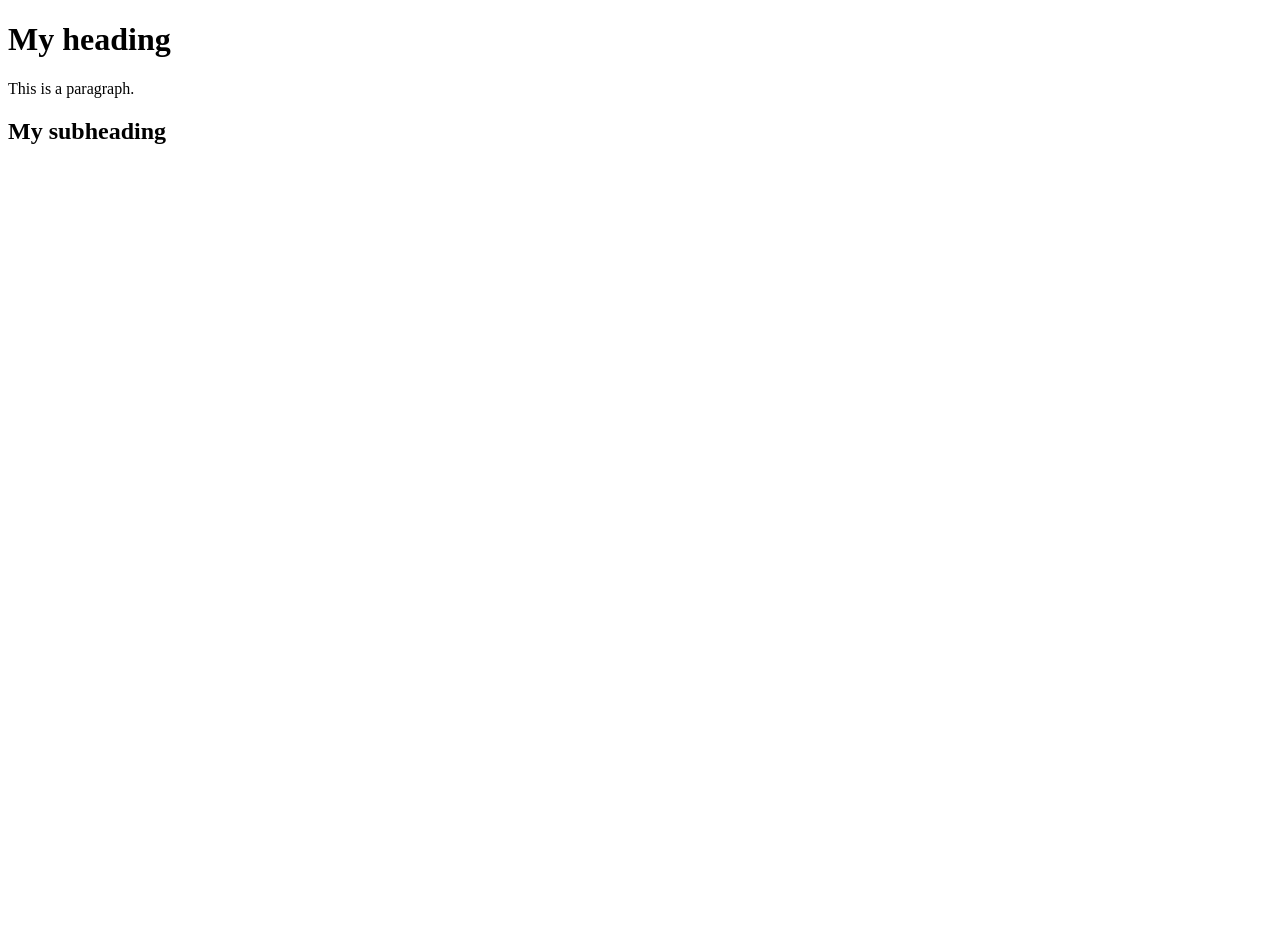
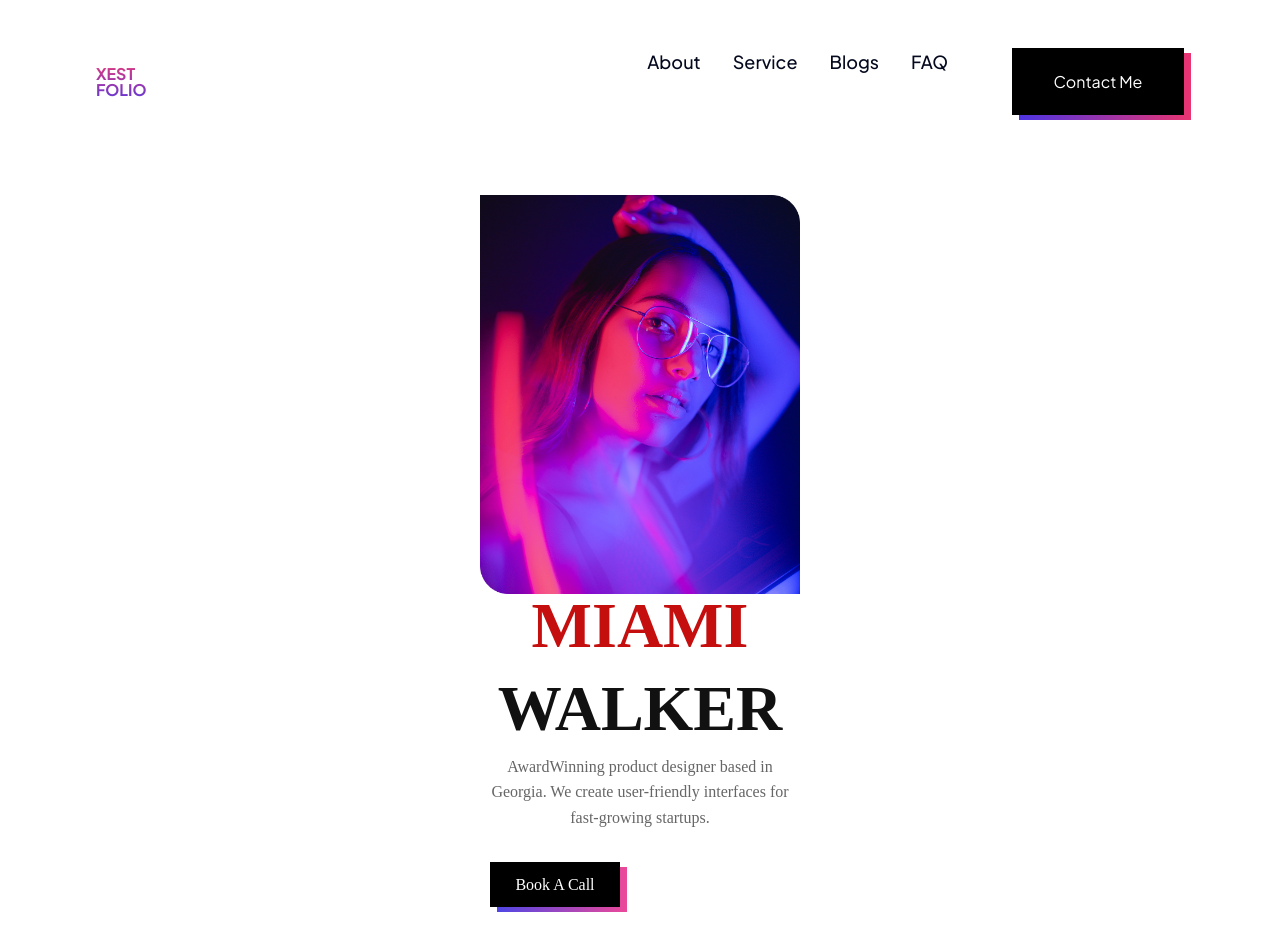
Before and after one commit to boatenganthony1995-cpu/Miami-Walker-design, a plain HTML site: page index.html in a window 1280 px wide. Before the commit the page ends 800 px from the top, so only its background shows below. Drawn offline with Linux system fonts and the light colour scheme.

Commit message:
update index.html, images, style.css, nav.css, hero.css

```diff
--- a/index.html
+++ b/index.html
@@ -3,11 +3,69 @@
 <head>
     <meta charset="UTF-8">
     <meta name="viewport" content="width=device-width, initial-scale=1.0">
-    <title>Document</title>
+    <title>My Portfolio website</title>
+    <link rel="stylesheet" href="/styles/nav.css">
+    <link rel="stylesheet" href="/styles/style.css">
+    <link rel="stylesheet" href="/styles/hero.css">
 </head>
 <body>
-    <h1>My heading</h1>
-    <p>This is a paragraph.</p>
-    <h2>My subheading</h2>
+
+    <!-- Navigation Section  -->
+    <nav class="navbar">
+        <div class="logo">
+            <span>XEST</span>
+            <span>FOLIO</span>
+        </div>
+
+
+        <!-- Menu links -->
+          <div class="menu-links">
+                <ul class="nav-links">
+                    <li><a href="#">About</a></li>
+                    <li><a href="#">Service</a></li>
+                    <li><a href="#">Blogs</a></li>
+                    <li><a href="#">FAQ</a></li>
+                </ul>
+
+                <div class="contact-btn">
+                    <div class="btn-bg"></div>
+                    <a href="#" class="btn-txt">Contact Me</a>
+                </div>
+            </div>
+
+        <div class="menu-btn">  </div>
+        <div class="menu-btn">
+                    ☰
+  </div>
+    </nav>
+
+
+    <section class="hero-section">
+        <div class="hero-container">
+
+            <div class="hero-img">
+                <img src="/images/unsplash_Vlbc1ScnRng.png" alt="Hero Image">
+
+            </div>
+
+            <div class="hero-content">
+                <h1><span class="miami">MIAMI</span> <br/>
+                    <span class="walker">WALKER</span> </h1>
+                <p class="hero-txt">AwardWinning product designer based in Georgia. We
+                    create user-friendly interfaces for fast-growing startups.
+                </p>
+
+                <div class="book-btn">
+                    <div class="btn-bg"></div>
+                    <a href="#" class="book-txt">Book A Call</a>
+
+                </div>
+
+            </div>
+
+        </div>
+    </section>
+
+
 </body>
 </html>
--- /dev/null
+++ b/styles/hero.css
@@ -0,0 +1,87 @@
+.hero-container{
+        display: flex;
+        flex-direction: column;
+        align-items: center;
+        /* text-align: center; */
+        padding: 2rem 1rem;
+
+    }
+
+    .hero-img{
+        width: 100%;
+        /* display: flex;
+        justify-content: center; */
+        max-width: 320px;
+    }
+
+    .hero-img img{
+        width: 100%;
+        max-width: 320px;
+        height: auto;
+        display: block;
+    }
+
+    .hero-content{
+        text-align: center;
+        /* display: flex;
+        flex-direction: column;
+        align-items: center; */
+        position: relative;
+        z-index: 2;
+    }
+
+    .hero-content h1{
+        line-height: 0.9;
+        margin-bottom: 1rem;
+    }
+
+    .miami{
+        display: block;
+        color: #c50e0e;
+        font-size: 4rem;
+        line-height: 1;
+        font-weight: 700;
+    }
+
+    .walker{
+        display: block;
+        color: #111;
+        font-size: 4rem;
+        font-weight: 700;
+    }
+
+    .hero-txt{
+        max-width: 300px;
+        font-size: 1rem;
+        line-height: 1.6;
+        margin-bottom: 2rem;
+        color:#666;
+    }
+
+    .book-btn{
+        position: relative;
+        width: 130px;
+        height: 45px;
+    }
+
+    .book-btn .btn-bg{
+        position: absolute;
+        width: 100%;
+        height: 100%;
+        top: 5px;
+        left: 7px;
+        background: linear-gradient(90deg, #4f46e5, #ec4899);
+    }
+
+    .book-txt{
+        position: relative;
+        z-index: 1;
+        width: 100%;
+        height: 100%;
+        background: #000;
+        color: #fff;
+        text-decoration: none;
+        display: flex;
+        justify-content: center;
+        align-items: center;
+    }
--- /dev/null
+++ b/styles/nav.css
@@ -0,0 +1,103 @@
+  /* Styling the nav section */
+   .navbar{
+    display:flex;
+    justify-content:space-between;
+    align-items:center;
+    padding:3rem 6rem;
+
+}
+
+  .logo{
+    display:flex;
+    flex-direction:column;
+    font-weight:700;
+    line-height:1;
+    background:linear-gradient( #D63882, #6938D2);
+    -webkit-background-clip: text;
+    -webkit-text-fill-color: transparent;
+    font-family:var(--primary-font);
+}
+
+.logo span:first-child{
+    color:#D63882;
+}
+
+.logo span:last-child{
+    color:#6366f1;
+}
+
+
+/* Styling the menu links so that they stick together */
+
+.menu-links{
+    display:flex;
+    gap:4rem;
+}
+.nav-links{
+    display:flex;
+    gap:2rem;
+}
+
+.nav-links a{
+    font-size: 1.125rem;
+    font-weight:500;
+    font-style:Medium;
+    font-family:var(--primary-font);
+    font-weight:500;
+    line-height:150%;
+    color:#04091E;
+
+
+}
+
+.contact-btn{
+    position:relative;
+    width:172px;
+    height:67px;
+}
+
+.btn-bg{
+    position:absolute;
+    top:5px;
+    left:7px;
+    width:100%;
+    height:100%;
+    background:linear-gradient( 90deg,  #4d34e3, #e93470);
+}
+
+.btn-txt{
+    position:absolute;
+    width:100%;
+    height:100%;
+    display:flex;
+    justify-content:center;
+    align-items:center;
+    font-family: var(--primary-font);
+    font-size:1rem;
+    background:#000;
+    color:#fff;
+
+
+}
+
+.menu-btn{
+    display:none;
+    font-size:1.8rem;
+    cursor:pointer;
+}
+
+/* MOBILE */
+@media (max-width:768px){
+
+    .nav-links{
+        display:none;
+    }
+
+    .contact-btn{
+        display:none;
+    }
+
+    .menu-btn{
+        display:block;
+    }
+}
--- /dev/null
+++ b/styles/style.css
@@ -0,0 +1,24 @@
+@import url('https://fonts.googleapis.com/css2?family=Plus+Jakarta+Sans:ital,wght@0,200..800;1,200..800&display=swap');
+@import url('https://fonts.googleapis.com/css2?family=Plus+Jakarta+Sans:ital,wght@0,200..800;1,200..800&family=Poppins:ital,wght@0,100;0,200;0,300;0,400;0,500;0,600;0,700;0,800;0,900;1,100;1,200;1,300;1,400;1,500;1,600;1,700;1,800;1,900&display=swap');
+
+
+
+:root{
+    --primary-font:"Plus Jakarta Sans";
+    --secondary-font:"Poppins";
+
+}
+
+ *{
+    margin:0;
+    padding:0;
+    box-sizing:border-box;
+  }
+
+a {
+  text-decoration: none;
+}
+
+ul {
+  list-style: none;
+}
```
Also changed, not shown: images/unsplash_Vlbc1ScnRng.png (added).
